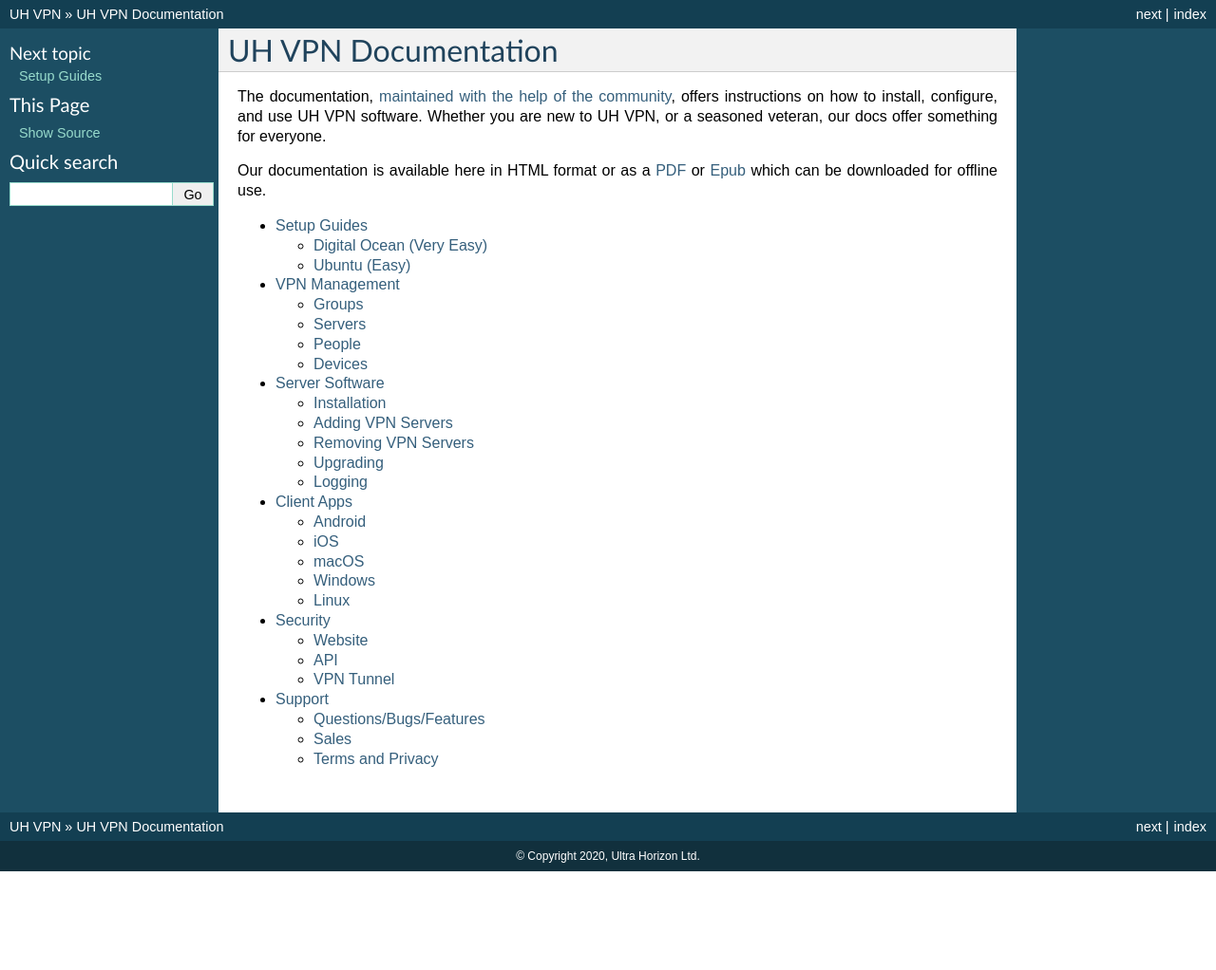
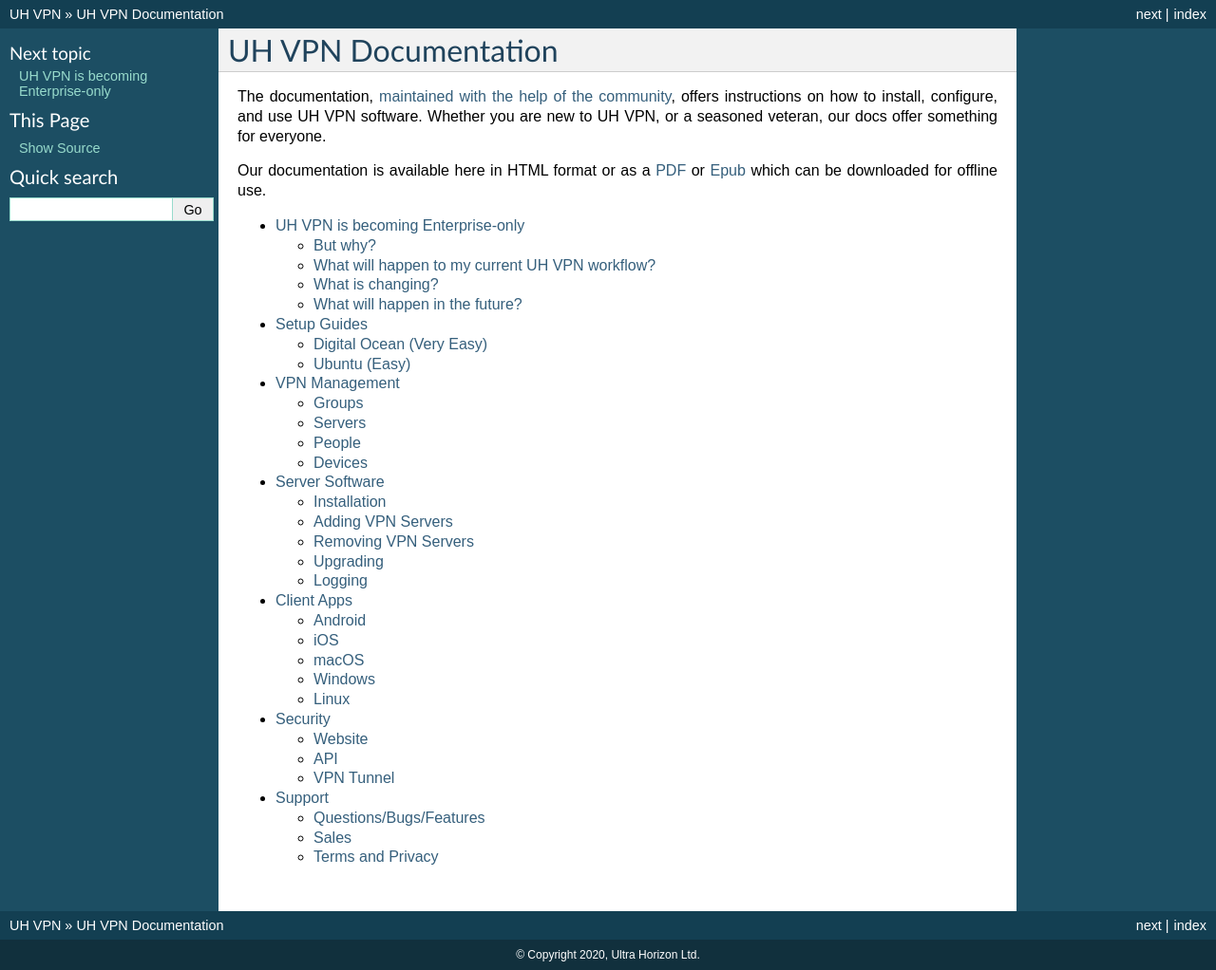
Before and after one commit to ultrahorizon/UH-VPN-Docs, a Sphinx documentation site: the page built from source/index.rst, in a window 1280 px wide. Shown: the whole page at 95% size. Built offline with Sphinx 7.4.7, drawn with Linux system fonts in a browser that asks for light colours; before the commit the page ends 918 px from its top, so only the background shows below that.

Commit message:
Update index.rst to include uh-vpn-enterprise in TOC

```diff
--- a/source/index.rst
+++ b/source/index.rst
@@ -12,6 +12,7 @@
 ..  toctree::
     :maxdepth: 2
 
+    uh-vpn-enterprise
     setup-guides/index
     website/index
     servers/index
```
